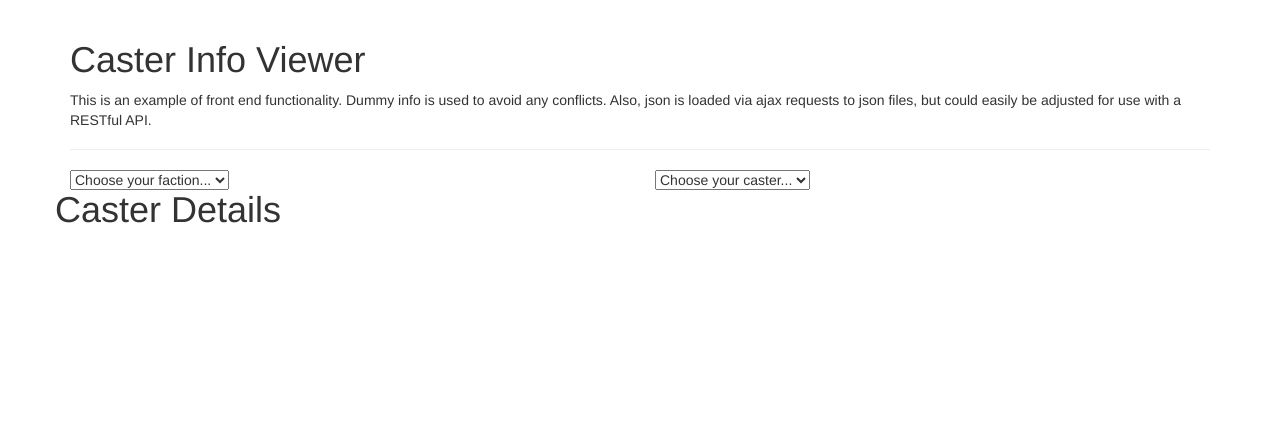
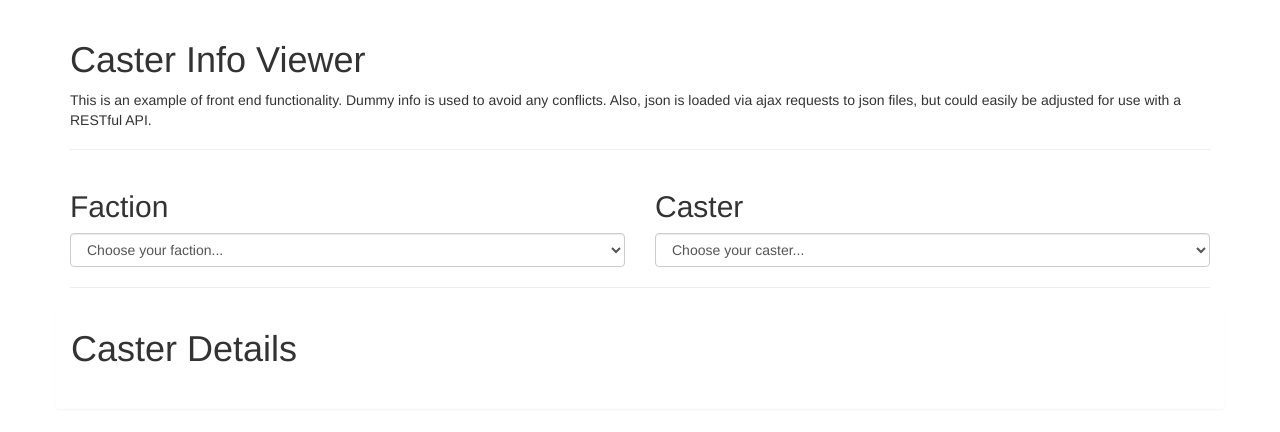
Before and after one commit to Antiockus/caster_project, a plain HTML site: page index.html in a window 1280 px wide. Drawn offline with nearby package versions, Linux system fonts and the light colour scheme.

Commit message:
Updated styling for caster app

```diff
--- a/index.html
+++ b/index.html
@@ -6,7 +6,7 @@
     <meta name="viewport"
           content="width=device-width, user-scalable=no, initial-scale=1.0, maximum-scale=1.0, minimum-scale=1.0">
     <meta http-equiv="X-UA-Compatible" content="ie=edge">
-    <title>Document</title>
+    <title>Caster App</title>
     <!-- Latest compiled and minified CSS -->
     <link rel="stylesheet" href="https://maxcdn.bootstrapcdn.com/bootstrap/3.3.7/css/bootstrap.min.css"
           integrity="sha384-BVYiiSIFeK1dGmJRAkycuHAHRg32OmUcww7on3RYdg4Va+PmSTsz/K68vbdEjh4u" crossorigin="anonymous">
@@ -15,11 +15,13 @@
     <link rel="stylesheet" href="https://maxcdn.bootstrapcdn.com/bootstrap/3.3.7/css/bootstrap-theme.min.css"
           integrity="sha384-rHyoN1iRsVXV4nD0JutlnGaslCJuC7uwjduW9SVrLvRYooPp2bWYgmgJQIXwl/Sp" crossorigin="anonymous">
 
+    <link rel="stylesheet" href="https://cdnjs.cloudflare.com/ajax/libs/animate.css/3.5.2/animate.min.css">
+
     <link rel="stylesheet" href="index.css">
 </head>
 
 <body>
-<!--This project is used to illustrate certain skills and concepts. The use, or nonuse of a technology is not indicative of prefernce, but most likely familiarity. Not all excluded tech are unknown, some may not be fitting for the current project. -->
+<!--This project is used to illustrate certain skills and concepts. The use, or non-use of a technology is not indicative of prefernce, but most likely familiarity. Not all excluded tech are unknown, some may not be fitting for the current project. -->
 <div class="container">
     <div class="page-header">
         <h1>Caster Info Viewer</h1>
@@ -28,18 +30,23 @@
     </div>
     <div class="row">
         <div class="col-md-6">
-            <select name="factions" id="factions">
+            <h2 class="animated pulse infinite">Faction</h2>
+            <select name="factions" id="factions" class="form-control">
                 <option value="" disabled selected>Choose your faction...</option>
             </select>
         </div>
         <div class="col-md-6">
-            <select name="casters" id="casters">
+            <h2 class="animated">Caster</h2>
+            <select name="casters" id="casters" class="form-control">
                 <option value="" disabled selected>Choose your caster...</option>
             </select>
         </div>
-        <div class="column-3">
+    </div>
+    <hr/>
+    <div class="row ">
+        <div class="col-md-12 panel">
             <h1>Caster Details</h1>
-            <div class="detail-box">
+            <div class="detail-box panel-body">
 
             </div>
         </div>
--- a/index.js
+++ b/index.js
@@ -25,10 +25,11 @@ var template = Handlebars.compile(casterDetailTemplate);
     //THIS ACTION IS FOR WHEN THE USER CLICKS A FACTION
     //IT POPULATES THE CASTER LIST
     $('.container').on('change', '#factions', function (e) {
-        // $('.active-faction').removeClass('active-faction');
-        // $(this).addClass('active-faction');
+        $('.pulse').removeClass('animated pulse infinite');
+        $('.animated').addClass('pulse infinite');
         currentFaction = $('#factions').val();
         $('#casters').empty();
+        $('#casters').append('<option value="" disabled selected>Choose Caster</option>');
         $.each(jsonData[currentFaction], function (ind, dat) {
             $('#casters').append('<option class="caster-box" value="' + dat + '">' + dat + '</option>');
         });
@@ -37,6 +38,7 @@ var template = Handlebars.compile(casterDetailTemplate);
     $('.container').on('change', '#casters', function () {
         // $('.active-caster').removeClass('active-caster');
         // $(this).addClass('active-caster');
+        $('.infinite').removeClass('animated pulse infinite');
         currentCaster = $('#casters').val();
         // console.log(casterInfo.casters[currentCaster]);
         var context = casterInfo.casters[currentCaster];
```
